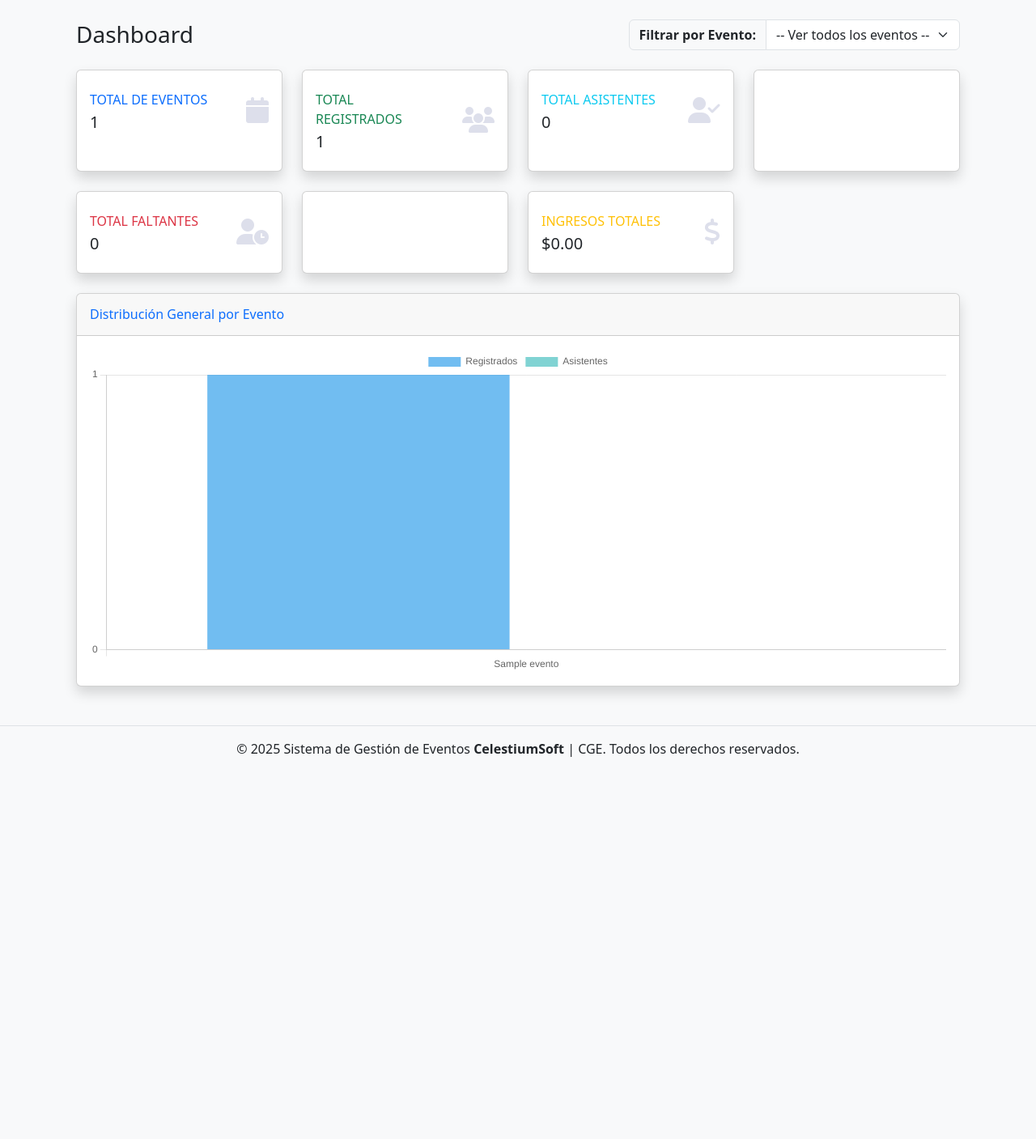
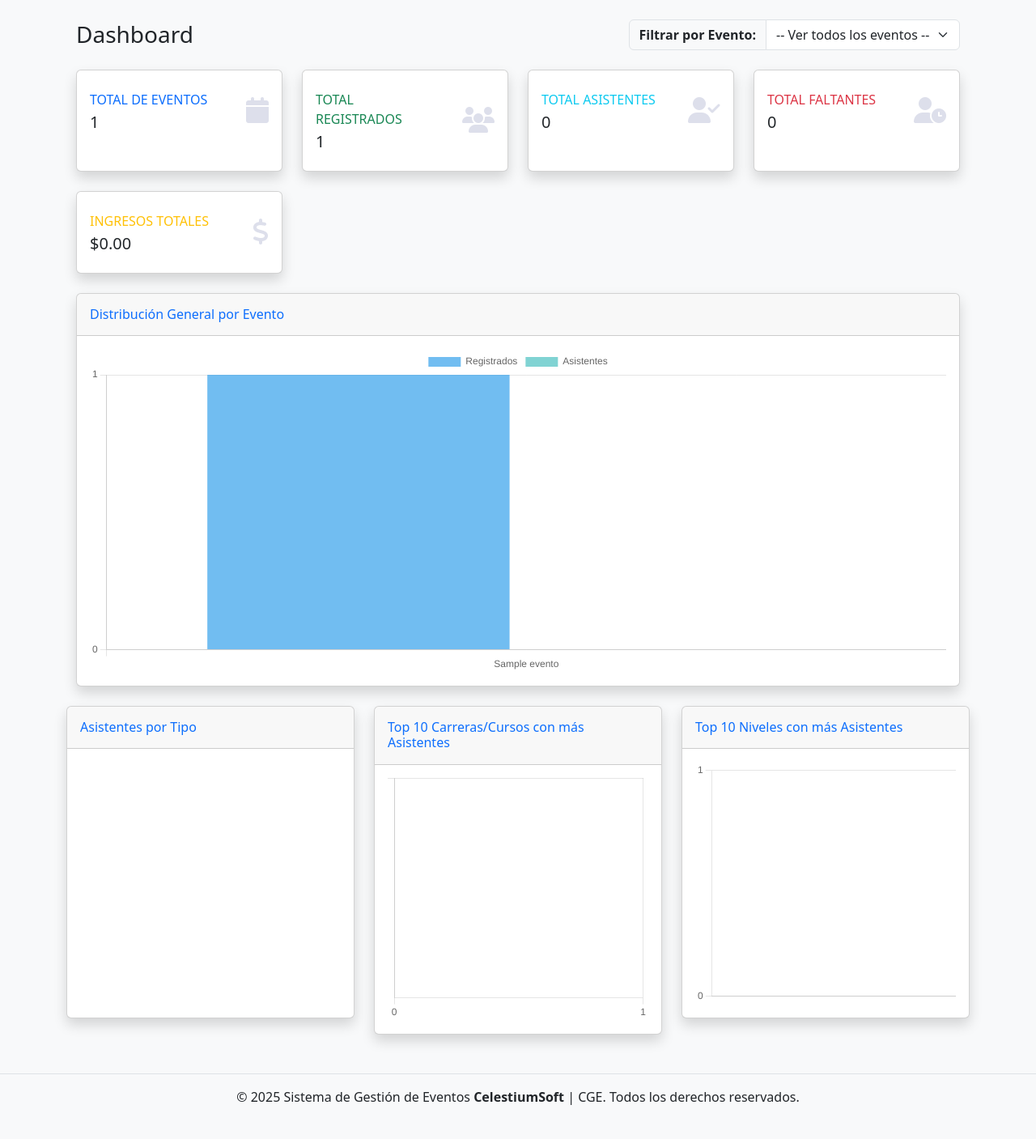
Before and after one commit to jordan07espi/sistemaEventosCGE, a PHP site: page /view/admin/index.php in a window 1280 px wide. Shown: the part 56-1463 px from the top of the page at 81% size. Before the commit the page ends 991 px from the top, so only its background shows below. Run offline with PHP 8.4, Linux system fonts and the light colour scheme; the visitor is signed in with stand-in values (Sample User, id 1); tables that the repository leaves empty or names only in its code hold one stand-in row (values such as "Sample post"); a map, chart or similar area stays blank.

Commit message:
Se añaden más datos al dashboard con las carreras, si son de insitituto o capacitadora

```diff
--- a/controller/DashboardControlador.php
+++ b/controller/DashboardControlador.php
@@ -49,7 +49,10 @@ try {
             $response = [
                 'status' => 'success',
                 'datos_tarjetas' => $dashboardDAO->getDatosGenerales($id_evento),
-                'datos_grafico' => $dashboardDAO->getDatosGraficoPrincipal($id_evento)
+                'datos_grafico' => $dashboardDAO->getDatosGraficoPrincipal($id_evento),
+                'datos_tipo_asistente' => $dashboardDAO->getDatosPorTipoAsistente($id_evento),
+                'datos_carrera' => $dashboardDAO->getDatosPorCarrera($id_evento),
+                'datos_nivel' => $dashboardDAO->getDatosPorNivel($id_evento)
             ];
             break;
 
--- a/model/dao/DashboardDAO.php
+++ b/model/dao/DashboardDAO.php
@@ -134,5 +134,82 @@ class DashboardDAO {
         $stmt->execute();
         return $stmt->fetchAll(PDO::FETCH_ASSOC);
     }
+
+
+        /**
+     * Prepara una consulta base para los desgloses con los JOINs necesarios.
+     */
+    private function prepararConsultaDesglose($campo, $id_evento) {
+        // Seleccionamos el campo a agrupar (tipo_asistente, carrera_curso, etc.)
+        // y contamos las ocurrencias.
+        $sql = "
+            SELECT
+                {$campo} as etiqueta,
+                COUNT(p.id) as total
+            FROM participantes p
+            INNER JOIN tipos_entrada te ON p.id_tipo_entrada = te.id
+            INNER JOIN calendarios c ON te.id_calendario = c.id
+            WHERE p.asistencia = 'Registrado' AND p.{$campo} IS NOT NULL AND p.{$campo} != ''
+        ";
+
+        // Si se especifica un evento, filtramos por él.
+        if ($id_evento) {
+            $sql .= " AND c.id_evento = :id_evento ";
+        }
+
+        // Agrupamos por el campo seleccionado y ordenamos de mayor a menor.
+        $sql .= " GROUP BY etiqueta ORDER BY total DESC LIMIT 10";
+
+        $stmt = $this->conn->prepare($sql);
+
+        if ($id_evento) {
+            $stmt->bindParam(':id_evento', $id_evento, PDO::PARAM_INT);
+        }
+
+        return $stmt;
+    }
+
+    /**
+     * Formatea los resultados de la consulta para Chart.js.
+     */
+    private function formatearDatosParaGrafico($stmt) {
+        $stmt->execute();
+        $resultados = $stmt->fetchAll(PDO::FETCH_ASSOC);
+
+        return [
+            'labels' => array_column($resultados, 'etiqueta'),
+            'datasets' => [
+                [
+                    'label' => 'Asistentes',
+                    'data' => array_column($resultados, 'total'),
+                    'borderWidth' => 1
+                ]
+            ]
+        ];
+    }
+
+    /**
+     * Obtiene datos de asistentes agrupados por Tipo de Asistente.
+     */
+    public function getDatosPorTipoAsistente($id_evento = null) {
+        $stmt = $this->prepararConsultaDesglose('tipo_asistente', $id_evento);
+        return $this->formatearDatosParaGrafico($stmt);
+    }
+
+    /**
+     * Obtiene datos de asistentes agrupados por Carrera o Curso.
+     */
+    public function getDatosPorCarrera($id_evento = null) {
+        $stmt = $this->prepararConsultaDesglose('carrera_curso', $id_evento);
+        return $this->formatearDatosParaGrafico($stmt);
+    }
+
+    /**
+     * Obtiene datos de asistentes agrupados por Nivel.
+     */
+    public function getDatosPorNivel($id_evento = null) {
+        $stmt = $this->prepararConsultaDesglose('nivel', $id_evento);
+        return $this->formatearDatosParaGrafico($stmt);
+    }
 }
 ?>
--- a/view/admin/dashboard.php
+++ b/view/admin/dashboard.php
@@ -59,13 +59,6 @@ $datos_iniciales = $dashboardDAO->getDatosGenerales();
         </div>
 
         <div class="col-xl-3 col-md-6 mb-4">
-            <div class="card border-left-info shadow h-100 py-2">
-                <div class="card-body">
-                    </div>
-            </div>
-        </div>
-
-        <div class="col-xl-3 col-md-6 mb-4">
             <div class="card border-left-danger shadow h-100 py-2">
                 <div class="card-body">
                     <div class="row no-gutters align-items-center">
@@ -78,12 +71,6 @@ $datos_iniciales = $dashboardDAO->getDatosGenerales();
                         </div>
                     </div>
                 </div>
-            </div>
-        </div>
-        <div class="col-xl-3 col-md-6 mb-4">
-            <div class="card border-left-warning shadow h-100 py-2">
-                 <div class="card-body">
-                    </div>
             </div>
         </div>
 
@@ -117,4 +104,48 @@ $datos_iniciales = $dashboardDAO->getDatosGenerales();
         </div>
     </div>
 
+    </div>
+
+    <div class="row">
+        <div class="col-xl-4 col-lg-6 mb-4">
+            <div class="card shadow">
+                <div class="card-header py-3">
+                    <h6 class="m-0 font-weight-bold text-primary">Asistentes por Tipo</h6>
+                </div>
+                <div class="card-body">
+                    <div class="chart-pie" style="height: 300px; position: relative;">
+                        <canvas id="tipoAsistenteChart"></canvas>
+                    </div>
+                </div>
+            </div>
+        </div>
+
+        <div class="col-xl-4 col-lg-6 mb-4">
+            <div class="card shadow">
+                <div class="card-header py-3">
+                    <h6 class="m-0 font-weight-bold text-primary">Top 10 Carreras/Cursos con más Asistentes</h6>
+                </div>
+                <div class="card-body">
+                    <div class="chart-bar" style="height: 300px; position: relative;">
+                        <canvas id="carreraChart"></canvas>
+                    </div>
+                </div>
+            </div>
+        </div>
+
+        <div class="col-xl-4 col-lg-12 mb-4">
+            <div class="card shadow">
+                <div class="card-header py-3">
+                    <h6 class="m-0 font-weight-bold text-primary">Top 10 Niveles con más Asistentes</h6>
+                </div>
+                <div class="card-body">
+                    <div class="chart-bar" style="height: 300px; position: relative;">
+                        <canvas id="nivelChart"></canvas>
+                    </div>
+                </div>
+            </div>
+        </div>
+    </div>
+    </div>
+
 </div>
--- a/view/admin/js/admin_script.js
+++ b/view/admin/js/admin_script.js
@@ -701,6 +701,9 @@ $(document).ready(function() {
     if ($('#participantesPorEventoChart').length) {
         // Variable para mantener la instancia del gráfico y poder destruirla
         let myBarChart = null;
+        let tipoChart = null;
+        let carreraChart = null;
+        let nivelChart = null;
 
         // --- FUNCIÓN PARA ACTUALIZAR LAS TARJETAS DE DATOS ---
         function actualizarTarjetas(datos) {
@@ -753,6 +756,77 @@ $(document).ready(function() {
             });
         }
 
+        // --- Función para generar colores dinámicos ---
+        function generarColoresDinamicos(cantidad) {
+            const coloresBase = [
+                'rgba(54, 162, 235, 0.7)', 'rgba(75, 192, 192, 0.7)', 'rgba(255, 206, 86, 0.7)',
+                'rgba(255, 99, 132, 0.7)', 'rgba(153, 102, 255, 0.7)', 'rgba(255, 159, 64, 0.7)',
+                'rgba(199, 199, 199, 0.7)', 'rgba(83, 102, 255, 0.7)', 'rgba(10, 207, 151, 0.7)',
+                'rgba(255, 10, 10, 0.7)'
+            ];
+            let colores = [];
+            for (let i = 0; i < cantidad; i++) {
+                colores.push(coloresBase[i % coloresBase.length]);
+            }
+            return colores;
+        }
+
+
+        // --- Gráfico para TIPO DE ASISTENTE (Doughnut) ---
+        function actualizarGraficoTipo(datos) {
+            if (tipoChart) tipoChart.destroy();
+            const ctx = document.getElementById('tipoAsistenteChart').getContext('2d');
+            datos.datasets[0].backgroundColor = generarColoresDinamicos(datos.labels.length);
+
+            tipoChart = new Chart(ctx, {
+                type: 'doughnut',
+                data: datos,
+                options: {
+                    responsive: true,
+                    maintainAspectRatio: false,
+                    plugins: { legend: { position: 'top' } }
+                }
+            });
+        }
+
+        // --- Gráfico para CARRERA/CURSO (Barra Horizontal) ---
+        function actualizarGraficoCarrera(datos) {
+            if (carreraChart) carreraChart.destroy();
+            const ctx = document.getElementById('carreraChart').getContext('2d');
+            datos.datasets[0].backgroundColor = generarColoresDinamicos(datos.labels.length);
+
+            carreraChart = new Chart(ctx, {
+                type: 'bar',
+                data: datos,
+                options: {
+                    indexAxis: 'y', // <-- Esto lo hace horizontal
+                    responsive: true,
+                    maintainAspectRatio: false,
+                    scales: { x: { beginAtZero: true, ticks: { stepSize: 1 } } },
+                    plugins: { legend: { display: false } }
+                }
+            });
+        }
+
+        // --- Gráfico para NIVEL (Barra Vertical) ---
+        function actualizarGraficoNivel(datos) {
+            if (nivelChart) nivelChart.destroy();
+            const ctx = document.getElementById('nivelChart').getContext('2d');
+            datos.datasets[0].backgroundColor = generarColoresDinamicos(datos.labels.length);
+
+            nivelChart = new Chart(ctx, {
+                type: 'bar',
+                data: datos,
+                options: {
+                    responsive: true,
+                    maintainAspectRatio: false,
+                    scales: { y: { beginAtZero: true, ticks: { stepSize: 1 } } },
+                    plugins: { legend: { display: false } }
+                }
+            });
+        }
+
+
         // --- FUNCIÓN PARA CARGAR TODOS LOS DATOS DEL DASHBOARD (TARJETAS Y GRÁFICO) ---
         function cargarDatosDashboard(eventoId = null) {
             $.ajax({
@@ -767,6 +841,9 @@ $(document).ready(function() {
                     if (response.status === 'success') {
                         actualizarTarjetas(response.datos_tarjetas);
                         actualizarGrafico(response.datos_grafico);
+                        actualizarGraficoTipo(response.datos_tipo_asistente);
+                        actualizarGraficoCarrera(response.datos_carrera);
+                        actualizarGraficoNivel(response.datos_nivel);
 
                         // Actualizar el título del gráfico dinámicamente
                         const titulo = eventoId ? `Distribución del Evento Seleccionado` : 'Distribución General por Evento';
```
Also changed, not shown: uploads/comprobantes/BancoPichincha/6894b5c129008-Comprobante.jpg (added).
